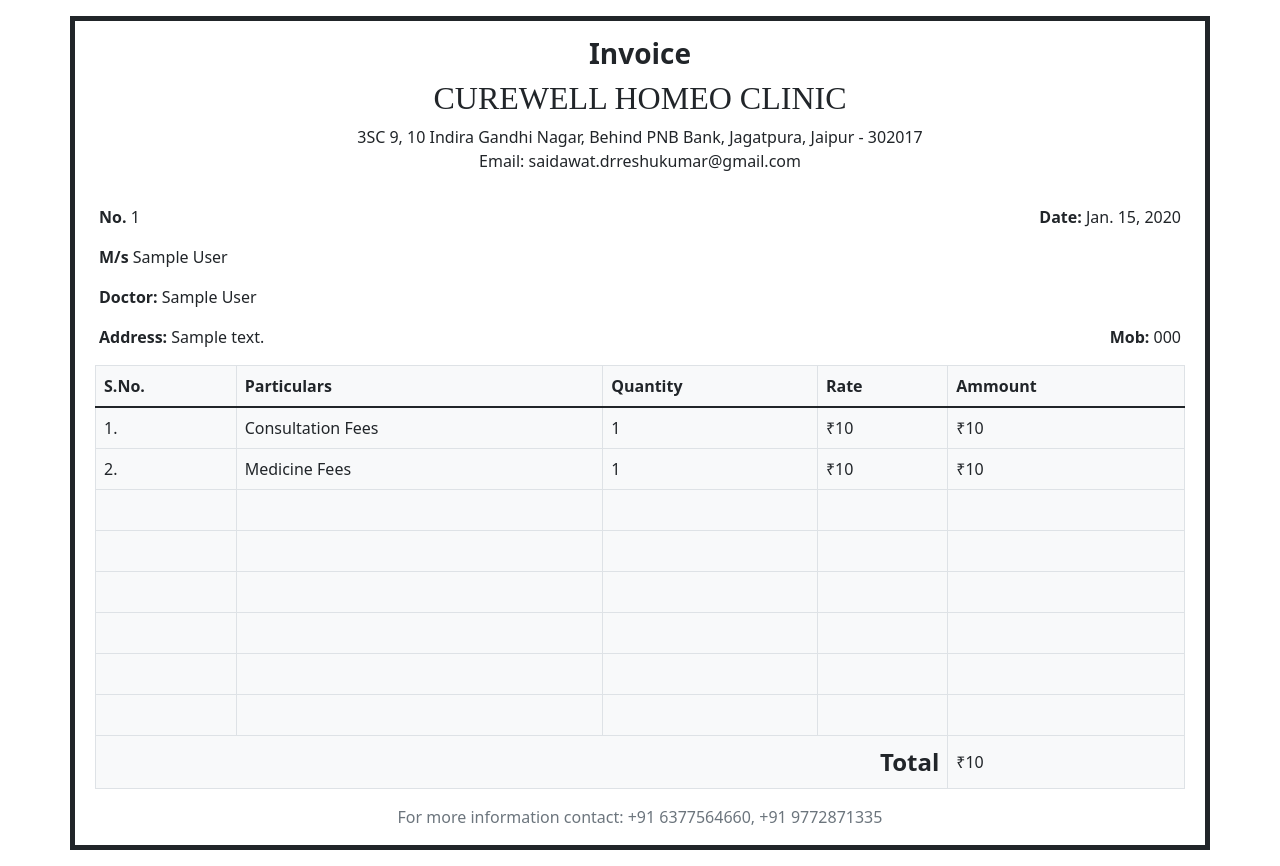
After one commit to Curewell-Homeo-Clinic/admin-system, a Django app: page /invoice/1/print/ in a window 1280 px wide. The commit adds this page. Run offline with Django 3.2, Linux system fonts and the light colour scheme; a user stored in the database is signed in; tables that the repository leaves empty hold one stand-in row (values such as "Sample post").

Commit message:
feat: added print invoice

```diff
--- a/patients/admin.py
+++ b/patients/admin.py
@@ -42,6 +42,7 @@ class AppointmentAdmin(admin.ModelAdmin):
 
 @admin.register(Invoice)
 class InvoiceAdmin(admin.ModelAdmin):
+	exclude = ['total_fee']
 	list_display = ('id', 'patient', 'doctor', 'date', 'total_fee')
 	list_display_links = ('id', 'patient', 'doctor')
 	list_filter= ('date', 'doctor',)
--- a/patients/urls.py
+++ b/patients/urls.py
@@ -10,6 +10,7 @@ from .views import (
 	patient_detail,
 	invoice_list,
 	invoice_detail,
+	invoice_print,
 )
 
 urlpatterns = [
@@ -22,4 +23,5 @@ urlpatterns = [
     path('doctor/<int:pk>/', doctor_detail, name='doctor'),
 	path('invoices/', invoice_list, name='invoices'),
 	path('invoice/<int:pk>/', invoice_detail, name='invoice'),
+	path('invoice/<int:pk>/print/', invoice_print, name='invoice_print'),
 ]
--- a/patients/views.py
+++ b/patients/views.py
@@ -126,9 +126,9 @@ def doctor_detail(request, pk):
 def get_appointment(patient_name=None):
     if patient_name:
         patient = Patient.objects.filter(first_name__icontains=patient_name)
-        appointments = Appointment.objects.filter(patient__in=patient)
+        appointments = Appointment.objects.filter(patient__in=patient).order_by('-id')
     else:
-        appointments = Appointment.objects.all()
+        appointments = Appointment.objects.all().order_by('-id')
 
     return appointments
 
@@ -172,9 +172,9 @@ def appointment_detail(request, pk):
 def get_invoice(patient_name=None):
 	if patient_name:
 		patient = Patient.objects.filter(first_name__icontains=patient_name)
-		invoices = Invoice.objects.filter(patient__in=patient)
+		invoices = Invoice.objects.filter(patient__in=patient).order_by('-id')
 	else:
-		invoices = Invoice.objects.all()
+		invoices = Invoice.objects.all().order_by('-id')
 
 	return invoices
 
@@ -209,3 +209,18 @@ def invoice_detail(request, pk):
 	}
 
 	return render(request, 'invoices/invoice_detail.html', context)
+
+@login_required(login_url='/admin/login/')
+def invoice_print(request, pk):
+	if cache.get(f'invoice{pk}'):
+		invoice = cache.get(f'invoice{pk}')
+	else:
+		invoice = Invoice.objects.get(pk=pk)
+		cache.set(f'invoice{pk}', invoice)
+
+	context = {
+		'invoice': invoice,
+		'blank_row': range(6)
+	}
+
+	return render(request, 'invoices/print.html', context)
--- a/templates/invoices/invoice_detail.html
+++ b/templates/invoices/invoice_detail.html
@@ -55,6 +55,12 @@
 		<a href="{{ invoice_edit }}" class="btn btn-outline-primary me-md-2" role="button">
 			Edit
 		</a>
+		{% if invoice.pdf_link != None %}
+		<button onclick="window.open('print/', '_blank').focus()" class="btn btn-success me-md-2">
+			<i class="fas fa-file-pdf me-2"></i>
+			Print
+		</button>
+		{% endif %}
 	</div>
 </div>
 
--- /dev/null
+++ b/templates/invoices/print.html
@@ -0,0 +1,106 @@
+{% load static %}
+<!DOCTYPE html>
+<html lang="en">
+
+<head>
+	<meta charset="UTF-8">
+	<meta http-equiv="X-UA-Compatible" content="IE=edge">
+	<meta name="viewport" content="width=device-width, initial-scale=1.0">
+	<link href="https://cdn.jsdelivr.net/npm/bootstrap@5.1.3/dist/css/bootstrap.min.css" rel="stylesheet"
+		integrity="sha384-1BmE4kWBq78iYhFldvKuhfTAU6auU8tT94WrHftjDbrCEXSU1oBoqyl2QvZ6jIW3" crossorigin="anonymous">
+	<style>
+		.html {
+			box-sizing: border-box;
+			width: 100vw;
+			height: 200vh;
+		}
+
+		.body {
+			width: 100%;
+			height: 100%;
+		}
+	</style>
+</head>
+
+<body class="p-3">
+	<main class="container border border-5 border-dark w-100 h-100">
+		<div class="text-center p-3">
+			<h3 class="fw-bold">
+				Invoice
+			</h3>
+			<h2 style="text-transform: uppercase; font-family: 'Times New Roman', Times, serif;">
+				curewell homeo clinic
+			</h2>
+			<p>
+				3SC 9, 10 Indira Gandhi Nagar, Behind PNB Bank, Jagatpura, Jaipur - 302017<br>
+				Email: saidawat.drreshukumar@gmail.com
+			</p>
+		</div>
+		<div class="container d-flex justify-content-between">
+			<p class="flex-start"><b>No.</b> {{ invoice.id }}</p>
+			<p class="flex-end"><b>Date:</b> {{ invoice.date }}</p>
+		</div>
+		<div class="container">
+			<p><b>M/s</b> {{ invoice.patient.first_name }} {{ invoice.patient.last_name }}</p>
+		</div>
+		<div class="container">
+			<p><b>Doctor:</b> {{ invoice.doctor.first_name }} {{ invoice.doctor.last_name }}</p>
+		</div>
+		<div class="container d-flex justify-content-between">
+			<p><b>Address:</b> {{ invoice.patient.address }}</p>
+			<p><b>Mob:</b> {{ invoice.patient.phone_no }}</p>
+		</div>
+		<div class="px-2">
+			<table class="table bg-light table-bordered align-middle">
+				<thead>
+					<tr>
+						<th scope="col">S.No.</th>
+						<th scope="col">Particulars</th>
+						<th scope="col">Quantity</th>
+						<th scope="col">Rate</th>
+						<th scope="col">Ammount</th>
+					</tr>
+				</thead>
+				<tbody>
+					<tr>
+						<td>1.</td>
+						<td>Consultation Fees</td>
+						<td>1</td>
+						<td class="money">&#8377;{{ invoice.consulation_fee }}</td>
+						<td class="money">&#8377;{{ invoice.consulation_fee }}</td>
+					</tr>
+					<tr>
+						<td>2.</td>
+						<td>Medicine Fees</td>
+						<td>1</td>
+						<td class="money">&#8377;{{ invoice.medicine_fee }}</td>
+						<td class="money">&#8377;{{ invoice.medicine_fee }}</td>
+					</tr>
+					{% for i in blank_row %}
+					<tr>
+						<td>&nbsp;</td>
+						<td>&nbsp;</td>
+						<td>&nbsp;</td>
+						<td>&nbsp;</td>
+						<td>&nbsp;</td>
+					</tr>
+					{% endfor %}
+					<tr>
+						<td class="fw-bold fs-4" style="text-align: right;" colspan="4">
+							Total
+						</td>
+						<td class="money">&#8377;{{ invoice.total_fee }}</td>
+					</tr>
+				</tbody>
+			</table>
+		</div>
+		<div class="container text-center text-secondary">
+			<p>
+				For more information contact: +91 6377564660, +91 9772871335
+			</p>
+		</div>
+	</main>
+	<script src="{% static 'js/format_ammount.js' %}"></script>
+</body>
+
+</html>
```
Also changed, not shown: templates/invoices/invoice_list.html (+8 -0 lines), patients/migrations/0015_invoice_pdf_link.py (added), patients/migrations/0016_remove_invoice_pdf_link.py (added).
